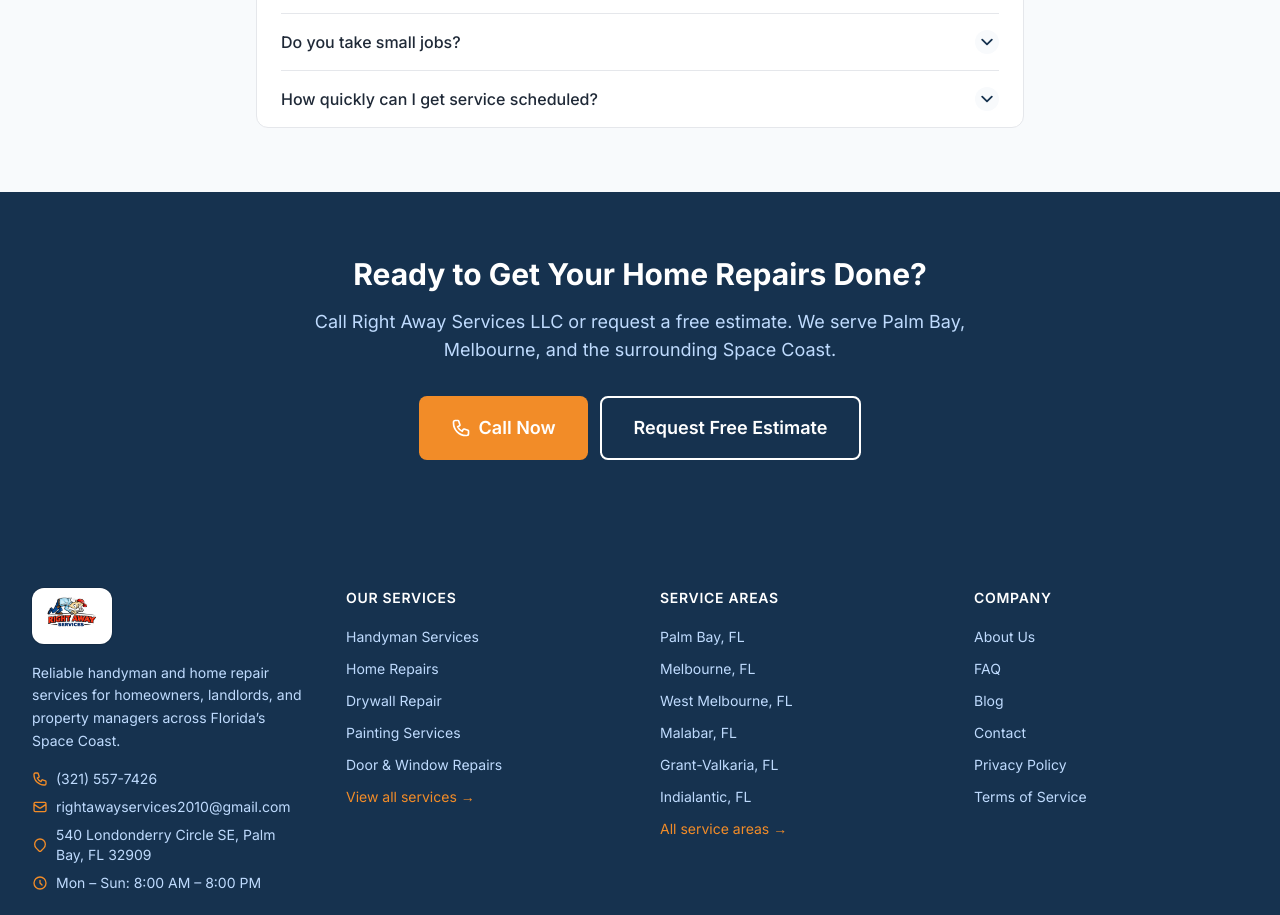
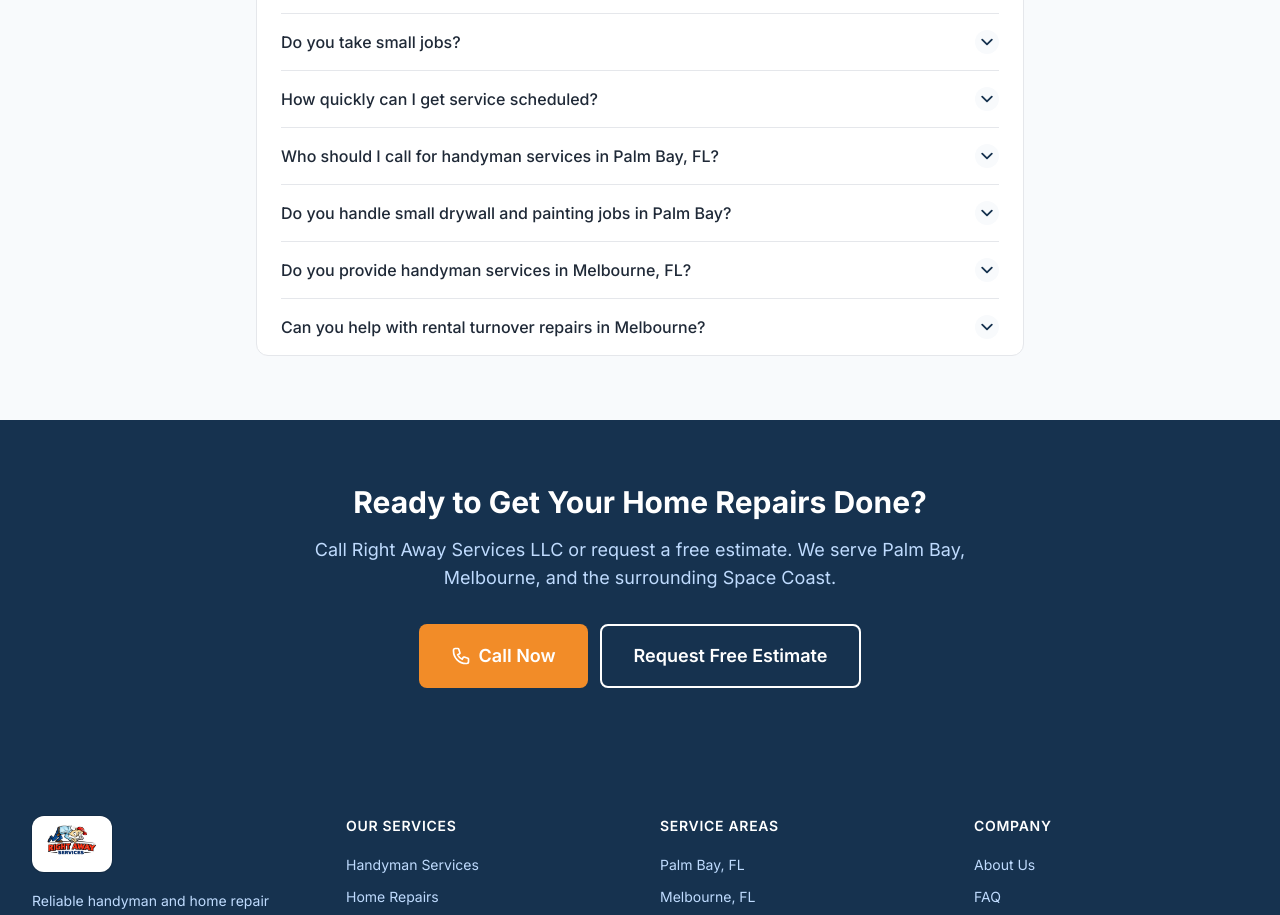
Before and after one commit to nomadghibi/rightawayservices, a Next.js app: page / in a window 1280 px wide. Shown: the part 6660-7575 px from the top of the page. Built offline with nearby package versions, Linux system fonts and the light colour scheme.

Commit message:
Add local intent FAQ SEO

```diff
--- a/app/page.tsx
+++ b/app/page.tsx
@@ -16,6 +16,7 @@
 import { buildFAQSchema } from '@/lib/schema/faq'
 import {
   highIntentHandymanLinks,
+  localIntentFaqs,
   localProjectExamples,
   localRepairScenarios,
   localTrustSignals,
@@ -30,7 +31,7 @@
   path: '/',
 })
 
-const homeFaqs = faqs.slice(0, 6)
+const homeFaqs = [...faqs.slice(0, 6), ...localIntentFaqs]
 const priorityAreas = serviceAreas.filter((area) => priorityAreaSlugs.includes(area.slug))
 
 const whyChooseUs = [
--- a/app/service-areas/[slug]/page.tsx
+++ b/app/service-areas/[slug]/page.tsx
@@ -14,7 +14,7 @@
 import { CTABand } from '@/components/sections/CTABand'
 import { PageHeroImage } from '@/components/sections/PageHeroImage'
 import { pageImages } from '@/content/pageMedia'
-import { localCoverageDetails, localProjectExamples, localRepairScenarios } from '@/content/localSeo'
+import { localCoverageDetails, localIntentFaqs, localProjectExamples, localRepairScenarios } from '@/content/localSeo'
 
 interface Props {
   params: { slug: string }
@@ -43,6 +43,7 @@
   const areaRepairScenarios = localRepairScenarios.filter((scenario) => scenario.areaSlug === area.slug)
   const areaProjectExamples = localProjectExamples.filter((example) => example.areaSlug === area.slug)
   const areaCoverageDetails = localCoverageDetails.find((coverage) => coverage.areaSlug === area.slug)
+  const areaFaqs = [...area.faqs, ...localIntentFaqs.filter((faq) => faq.areaSlug === area.slug)]
 
   const breadcrumbs = buildBreadcrumbSchema([
     { name: 'Home', url: '/' },
@@ -52,7 +53,7 @@
 
   return (
     <>
-      <SchemaScript schema={buildFAQSchema(area.faqs)} />
+      <SchemaScript schema={buildFAQSchema(areaFaqs)} />
       <SchemaScript schema={buildServiceAreaSchema(area, areaServices)} />
       <SchemaScript schema={breadcrumbs} />
 
@@ -338,7 +339,7 @@
       )}
 
       <FAQSection
-        faqs={area.faqs}
+        faqs={areaFaqs}
         heading={`Handyman Services in ${area.name} — FAQ`}
       />
 
--- a/content/localSeo.ts
+++ b/content/localSeo.ts
@@ -215,6 +215,33 @@
   },
 ]
 
+export const localIntentFaqs = [
+  {
+    areaSlug: 'palm-bay-fl',
+    question: 'Who should I call for handyman services in Palm Bay, FL?',
+    answer:
+      'Right Away Services LLC serves Palm Bay homeowners, landlords, and property managers with general handyman work, home repairs, drywall repair, painting touch-ups, ceiling fan installation, fixture installation, and rental turnover punch lists.',
+  },
+  {
+    areaSlug: 'palm-bay-fl',
+    question: 'Do you handle small drywall and painting jobs in Palm Bay?',
+    answer:
+      'Yes. We handle common Palm Bay drywall and painting needs such as patching holes, repairing wall damage, blending texture, touching up paint, repainting rooms, and preparing rental or pre-sale properties.',
+  },
+  {
+    areaSlug: 'melbourne-fl',
+    question: 'Do you provide handyman services in Melbourne, FL?',
+    answer:
+      'Yes. Right Away Services LLC provides handyman services in Melbourne, including home repairs, drywall repair, painting services, fixture installation, ceiling fan installation, and property maintenance for homeowners and landlords.',
+  },
+  {
+    areaSlug: 'melbourne-fl',
+    question: 'Can you help with rental turnover repairs in Melbourne?',
+    answer:
+      'Yes. We help Melbourne landlords and property managers with rental turnover repairs such as drywall patches, paint touch-ups, door adjustments, fixture replacement, hardware installation, caulking, and punch-list work between tenants.',
+  },
+]
+
 export const localSearchThemes = [
   'handyman services near me',
   'handyman in Palm Bay FL',
```
